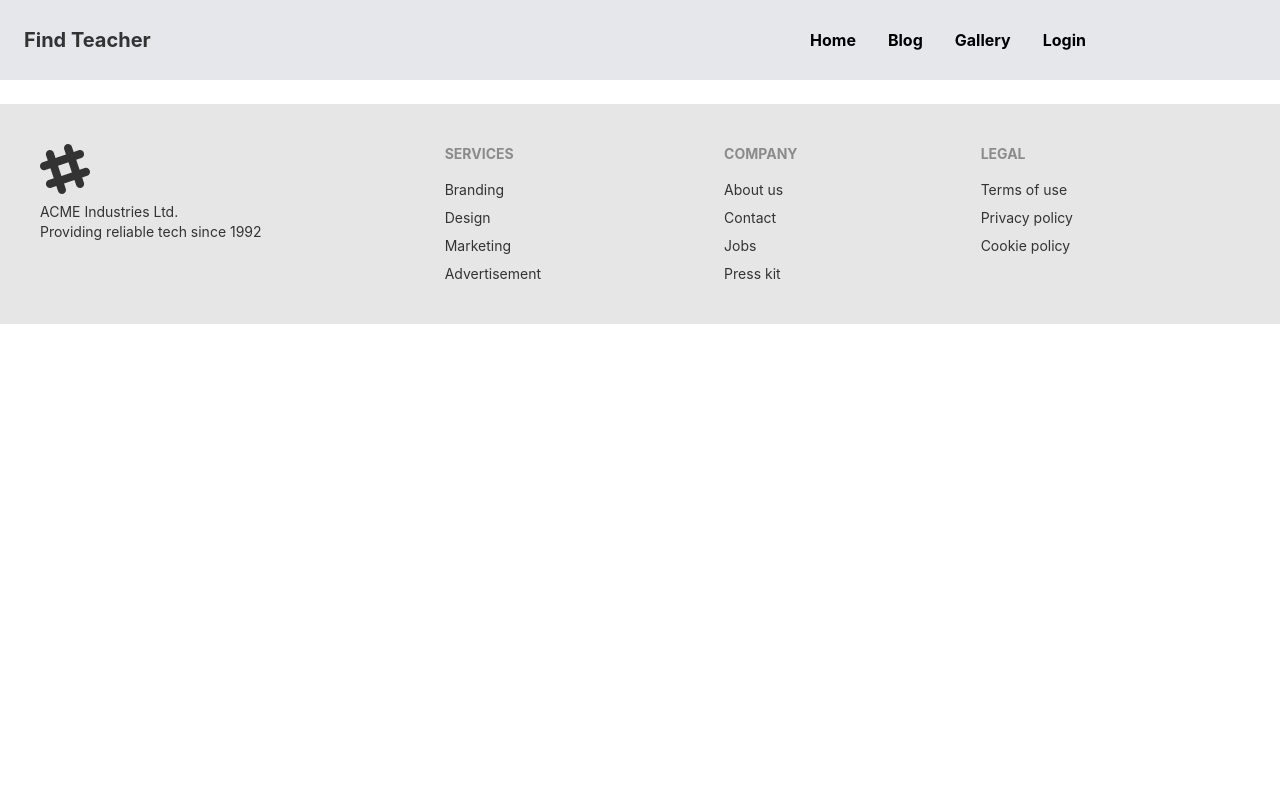
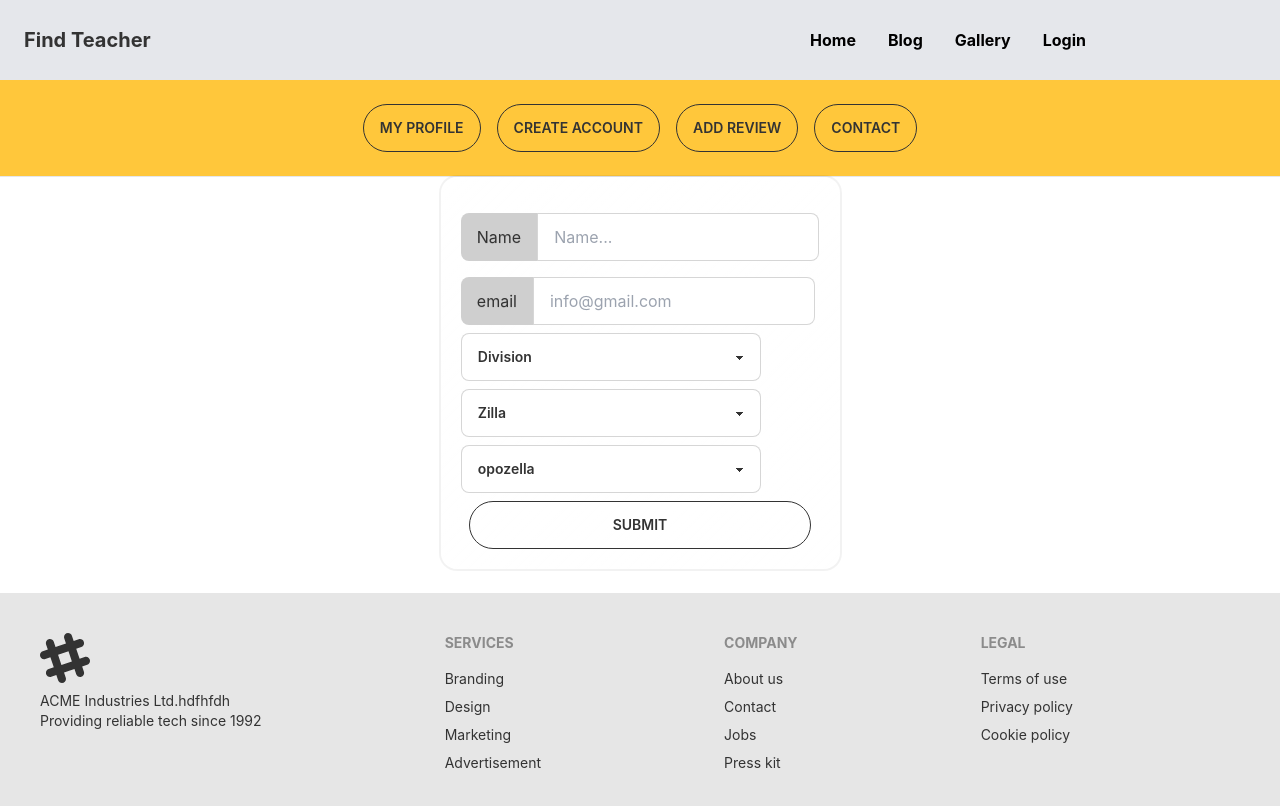
Before and after one commit to mozahidahmed/e-commers-app, a React (Create React App) app: page /dashboard/create-account in a window 1280 px wide. Shown: the top 806 px of the page. Built offline with nearby package versions, Linux system fonts and the light colour scheme; no server answers.

Commit message:
dene dat 3

```diff
--- a/src/App.js
+++ b/src/App.js
@@ -1,11 +1,18 @@
 import { Route, Routes } from "react-router-dom";
-import "./App.css";
 import Home from "./component/pages/Home/Home";
 import Footer from "./component/shared/Footer";
 import Navbar from "./component/shared/Navbar";
 import Login from "./component/pages/Authentication/Login";
 import Register from "./component/pages/Authentication/Register";
 import KidsDailyActivity from "./component/pages/Home/KidsDailyActivity";
+import DashboardNavbar from "./component/pages/Dashboard/DashboardNavbar";
+import Welcome from "./component/pages/Dashboard/Welcome";
+import UserProfile from "./component/pages/Dashboard/UserProfile";
+import CreateAccount from "./component/pages/Dashboard/CreateAccount";
+import AddReviews from "./component/pages/Dashboard/AddReviews";
+
+
+
 
 function App() {
   return (
@@ -18,6 +25,14 @@ function App() {
         <Route path="/login" element={<Login />}></Route>
         <Route path="/gallery" element={<KidsDailyActivity />}></Route>
         <Route path="/register" element={<Register />}></Route>
+
+        <Route path="dashboard" element={<DashboardNavbar></DashboardNavbar>}>
+          <Route index element={<Welcome></Welcome>}></Route>
+          <Route path="userprofile" element={<UserProfile></UserProfile>}></Route>
+          <Route path="create-account" element={<CreateAccount></CreateAccount>}></Route>
+          <Route path="add-review" element={<AddReviews></AddReviews>}></Route>
+
+        </Route>
       </Routes>
 
       <Footer />
--- /dev/null
+++ b/src/component/pages/Dashboard/AddReviews.js
@@ -0,0 +1,42 @@
+import React from 'react';
+import { useForm } from "react-hook-form";
+
+const AddReviews = () => {
+     const { register, handleSubmit } = useForm();
+    return (
+      <div className="mt-12">
+
+
+        <form
+          onSubmit=""
+          className="grid grid-cols-1 gap-3 justify-items-center mt-4"
+        >
+          <label></label>
+          <input
+            placeholder="Y O U R N A M E "
+            class="input input-bordered w-full max-w-xs"
+            type="text"
+            {...register("name", { required: true, maxLength: 20 })}
+          />
+          <input
+            placeholder="I M A G E  U R L "
+            class="input input-bordered w-full max-w-xs"
+            type="img"
+            {...register("img", { required: true, maxLength: 20 })}
+          />
+          <textarea
+            placeholder="Y O U R R E V I E W "
+            class="textarea input-bordered w-full max-w-xs"
+            type="text"
+            {...register("description", { required: true, maxLength: 20 })}
+          />
+
+          <button className="btn w-full max-w-xs" type="submit">
+            Add Review
+          </button>
+        </form>
+      </div>
+    );
+};
+
+export default AddReviews;
--- /dev/null
+++ b/src/component/pages/Dashboard/CreateAccount.js
@@ -0,0 +1,60 @@
+import React from 'react';
+
+const CreateAccount = () => {
+    return (
+      <div className="grid justify-center">
+        <div className="card glass p-5">
+          <div className="form-control">
+            <label className="label">
+            </label>
+            <label className="input-group">
+              <span>Name</span>
+              <input
+                type="text"
+                placeholder="Name..."
+                className="input input-bordered"
+              />
+            </label>
+            <label className="label">
+            </label>
+            <label className="input-group">
+              <span>email</span>
+              <input
+                type="text"
+                placeholder="info@gmail.com"
+                className="input input-bordered "
+              />
+            </label>
+
+            <select className="select select-bordered w-[300px] mt-2">
+              <option disabled selected>
+                Division
+              </option>
+              <option>Han Solo</option>
+              <option>Greedo</option>
+            </select>
+            <select className="select select-bordered w-[300px] mt-2 ">
+              <option disabled selected>
+                Zilla
+              </option>
+              <option>Han Solo</option>
+              <option>Greedo</option>
+            </select>
+            <select className="select select-bordered w-[300px] mt-2  ">
+              <option disabled selected>
+                opozella
+              </option>
+              <option>Han Solo</option>
+              <option>Greedo</option>
+            </select>
+
+            <button className="btn hover:bg-primary mt-2 btn-outline mx-2 rounded-full">
+              Submit
+            </button>
+          </div>
+        </div>
+      </div>
+    );
+};
+
+export default CreateAccount;
--- /dev/null
+++ b/src/component/pages/Dashboard/DashboardNavbar.js
@@ -0,0 +1,33 @@
+import React from 'react';
+import { Link, Outlet } from 'react-router-dom';
+
+const DashboardNavbar = () => {
+    return (
+      <div className="">
+        <div className="flex justify-center py-6 bg-[#FFC73B]">
+          <Link to="userprofile">
+            <button className="btn btn-outline mx-2 rounded-full">
+              My Profile
+            </button>
+          </Link>
+          <Link to="create-account">
+            <button className="btn btn-outline mx-2 rounded-full">
+              Create Account
+            </button>
+          </Link>
+          <Link to="add-review">
+            <button className="btn btn-outline mx-2 rounded-full">
+              Add Review
+            </button>
+          </Link>
+
+
+          <button className="btn btn-outline mx-2 rounded-full">Contact</button>
+        </div>
+        <hr />
+        <Outlet></Outlet>
+      </div>
+    );
+};
+
+export default DashboardNavbar;
--- /dev/null
+++ b/src/component/pages/Dashboard/UserProfile.js
@@ -0,0 +1,24 @@
+import React from 'react';
+import { useAuthState } from 'react-firebase-hooks/auth';
+import auth from './../../../firebase.init';
+
+const UserProfile = () => {
+  const [user]=useAuthState(auth)
+    return (
+      <div className="grid justify-center py-6">
+        <div className="card  w-96 bg-base-100 shadow-xl">
+          <img
+            src="https://templatekit.mattsapii.co/padora/wp-content/uploads/sites/5/2020/12/hero-image.png"
+            alt=""
+          />
+          <div className="card-body">
+            <h2 className="card-title">{user?.email}</h2>
+            <p>If a dog chews shoes whose shoes does he choose?</p>
+
+          </div>
+        </div>
+      </div>
+    );
+};
+
+export default UserProfile;
--- /dev/null
+++ b/src/component/pages/Dashboard/Welcome.js
@@ -0,0 +1,11 @@
+import React from 'react';
+
+const Welcome = () => {
+    return (
+        <div className='py-2'>
+            <h1 className="text-center text-3xl">Welcome Ever one just click navbar see your's details</h1>
+        </div>
+    );
+};
+
+export default Welcome;
--- a/src/component/shared/Footer.js
+++ b/src/component/shared/Footer.js
@@ -17,7 +17,7 @@ const Footer = () => {
               <path d="M22.672 15.226l-2.432.811.841 2.515c.33 1.019-.209 2.127-1.23 2.456-1.15.325-2.148-.321-2.463-1.226l-.84-2.518-5.013 1.677.84 2.517c.391 1.203-.434 2.542-1.831 2.542-.88 0-1.601-.564-1.86-1.314l-.842-2.516-2.431.809c-1.135.328-2.145-.317-2.463-1.229-.329-1.018.211-2.127 1.231-2.456l2.432-.809-1.621-4.823-2.432.808c-1.355.384-2.558-.59-2.558-1.839 0-.817.509-1.582 1.327-1.846l2.433-.809-.842-2.515c-.33-1.02.211-2.129 1.232-2.458 1.02-.329 2.13.209 2.461 1.229l.842 2.515 5.011-1.677-.839-2.517c-.403-1.238.484-2.553 1.843-2.553.819 0 1.585.509 1.85 1.326l.841 2.517 2.431-.81c1.02-.33 2.131.211 2.461 1.229.332 1.018-.21 2.126-1.23 2.456l-2.433.809 1.622 4.823 2.433-.809c1.242-.401 2.557.484 2.557 1.838 0 .819-.51 1.583-1.328 1.847m-8.992-6.428l-5.01 1.675 1.619 4.828 5.011-1.674-1.62-4.829z"></path>
             </svg>
             <p>
-              ACME Industries Ltd.
+              ACME Industries Ltd.hdfhfdh
               <br />
               Providing reliable tech since 1992
             </p>
--- a/src/component/shared/Navbar.js
+++ b/src/component/shared/Navbar.js
@@ -31,7 +31,7 @@ const Navbar = () => {
       </li>
       {user ? (
         <li className="text-black font-bold text-1xl">
-          <Link className="text-black font-bold text-1xl" to="/dashboard">
+          <Link className="text-black font-bold text-1xl" to="dashboard">
             dashboard
           </Link>
           <Link onClick={logout}>Logout</Link>
```
